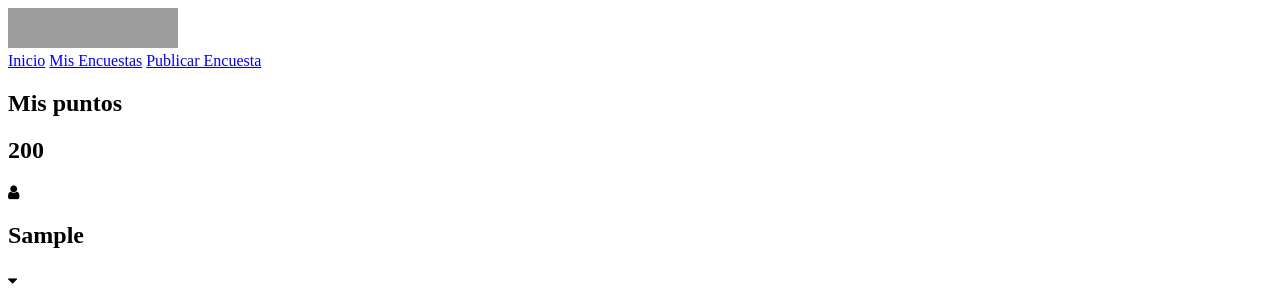
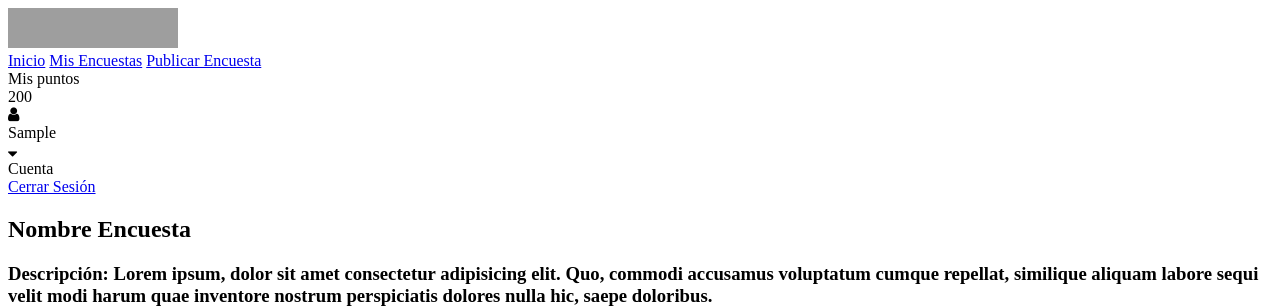
Before and after one commit to Cofra0/sistema-de-participacion-del-estudiantado, a Django app: page /encuesta_prueba/ in a window 1280 px wide. Shown: the top 307 px of the page. Run offline with Django 4.2, Linux system fonts and the light colour scheme; the visitor is signed in with stand-in values (Sample User, id 1); data comes from the database, SQL or seed files in the repository; some libraries are stand-ins or nearby versions; grey boxes are pictures that could not be loaded.

Commit message:
fixing nav bar

```diff
--- a/app/encuestas/templates/encuestas/base.html
+++ b/app/encuestas/templates/encuestas/base.html
@@ -34,16 +34,16 @@
 
         <div class="user">
             <div class="user_points">
-                <h2>Mis puntos</h2>
-                <h2 class="points">{{ puntos }}</h2>
+                <div class="mis_puntos">Mis puntos</div>
+                <div class="points mis_puntos">{{ puntos }}</div>
             </div>
 
             <div class="user_name" id="user_name">
                 {% if user.is_authenticated %}
-                <i class='fa fa-user'></i><h2>{{ user.first_name }}</h2><span class="fa fa-sort-desc" id="arrow" aria-hidden="true"></span>
+                <i class='fa fa-user'></i><div class="usuario">{{ user.first_name }}</div><span class="fa fa-sort-desc" id="arrow" aria-hidden="true"></span>
                 {% endif %}
                 <div class="close_session_nv" id="close_session">
-                    <h2 class="cuser">Cuenta</h2>
+                    <div class="cuser usuario">Cuenta</div>
                     <a href="sso/logout" class="close_session_btn">Cerrar Sesión</a>
                 </div>
             </div>
--- a/app/encuestas/templates/encuestas/formulario.html
+++ b/app/encuestas/templates/encuestas/formulario.html
@@ -19,6 +19,10 @@
     {% endblock %}
 
     {% block title %} Publicar Encuesta {% endblock %}
+
+    {% block cls_encuestas %}{% endblock %}
+    {% block cls_encuesta %}{% endblock %}
+    {% block cls_publicar %}active{% endblock %}
 
 
 {% block content %}
```
Also changed, not shown: 1 other file.
